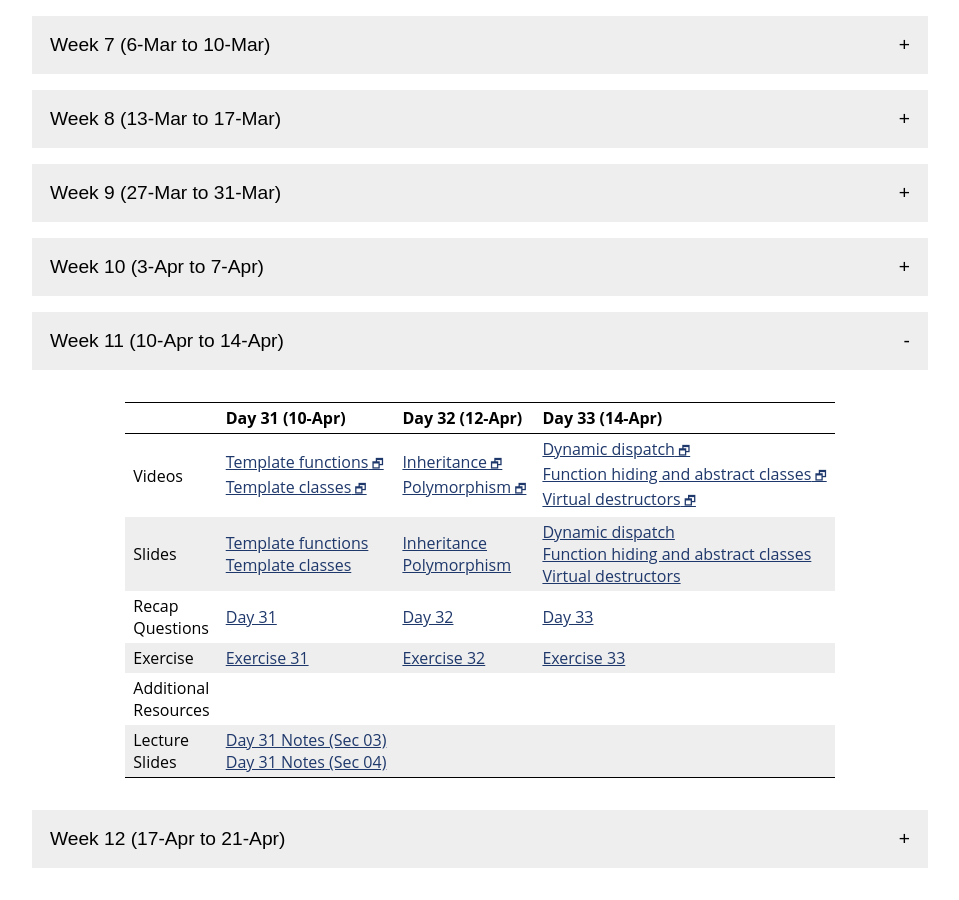
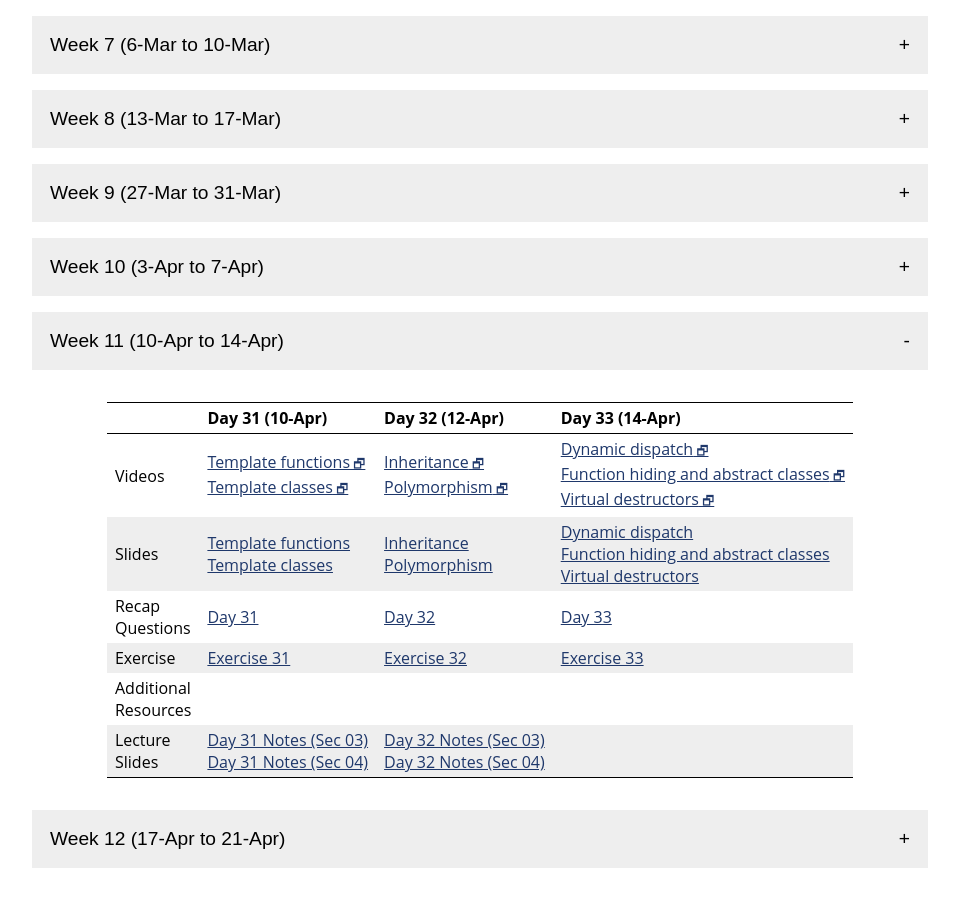
Before and after one commit to vivek-booshan/cs220-sp23, a Jekyll site: the page built from material.md, in a window 1280 px wide and 900 px high, scrolled down 644 px. Shown: the whole window, without its empty margins (160-1119 px from the left). Built offline with Jekyll 4.4.1, drawn with Linux system fonts in a browser that asks for light colours.

Commit message:
day 32 notes for sec 03/04

```diff
--- a/material.csv
+++ b/material.csv
@@ -244,6 +244,8 @@ Week,Day,Date,Type,Link text,URL
 11,2,12-Apr,Slides,Polymorphism,slides/day32_polymorphism.pdf
 11,2,12-Apr,Recap,Day 32,questions/day32.html
 11,2,12-Apr,Exercise,Exercise 32,exercise/ex32.html
+11,2,12-Apr,LectureSlides,"Day 32 Notes (Sec 03)",slides/notes/sp23_day32_sec03.pdf
+11,2,12-Apr,LectureSlides,"Day 32 Notes (Sec 04)",slides/notes/sp23_day32_sec04.pdf
 11,3,14-Apr,Video,Dynamic dispatch,https://jh.hosted.panopto.com/Panopto/Pages/Viewer.aspx?id=162dba01-3c6a-4358-8179-ae23002799fe
 11,3,14-Apr,Video,Function hiding and abstract classes,https://jh.hosted.panopto.com/Panopto/Pages/Viewer.aspx?id=0e849f80-9dec-47c1-aaac-ae2300279986
 11,3,14-Apr,Video,Virtual destructors,https://jh.hosted.panopto.com/Panopto/Pages/Viewer.aspx?id=5d6fdb70-910c-4823-b4a0-ae23002797a1
--- a/material.md
+++ b/material.md
@@ -573,7 +573,7 @@ the materials for that week.
     <tr>
       <td>Lecture<br>Slides</td>
       <td><a href='slides/notes/sp23_day31_sec03.pdf'>Day 31 Notes (Sec 03)</a><br><a href='slides/notes/sp23_day31_sec04.pdf'>Day 31 Notes (Sec 04)</a></td>
-      <td></td>
+      <td><a href='slides/notes/sp23_day32_sec03.pdf'>Day 32 Notes (Sec 03)</a><br><a href='slides/notes/sp23_day32_sec04.pdf'>Day 32 Notes (Sec 04)</a></td>
       <td></td>
     </tr>
   </tbody>
```
Also changed, not shown: 2 other files.
